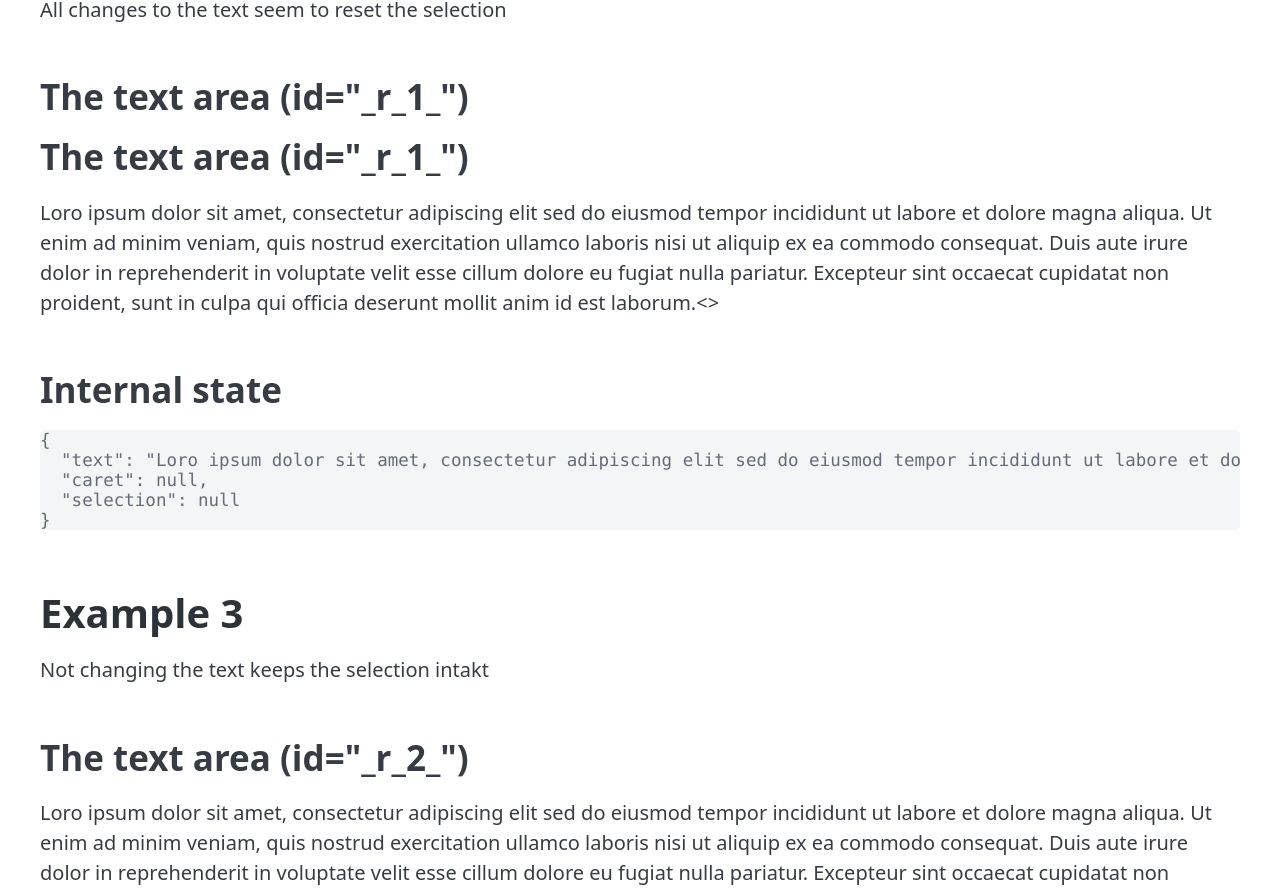
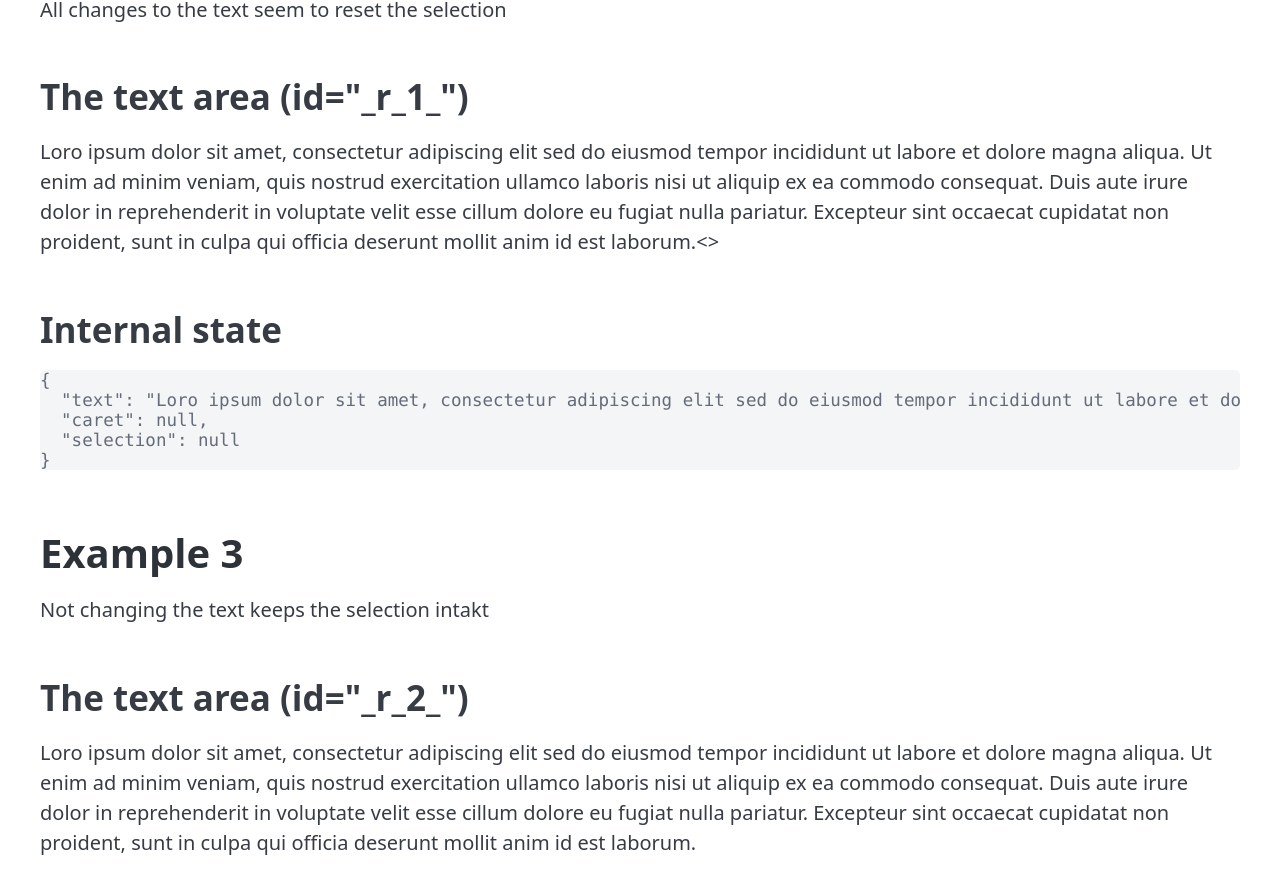
Before and after one commit to kulla/2025-03-26-experiments-with-selection-api, a React app: page / in a window 1280 px wide. Shown: the part 771-1664 px from the top of the page. Built offline with nearby package versions, Linux system fonts and the light colour scheme; the HTML template or start-up script is replaced by a standard one.

Commit message:
fix: Delete duplicate heading

```diff
--- a/src/App.tsx
+++ b/src/App.tsx
@@ -131,7 +131,6 @@ function Example2() {
     <>
       <h2>The text area (id="{id}")</h2>
       <p data-textarea-id={id}>
-        <h2>The text area (id="{id}")</h2>
         {/* Here is the difference to Example 1 */}
         {`${text.slice(0, caret ?? text.length)}<>${text.slice(caret ?? text.length)}`}
       </p>
```
